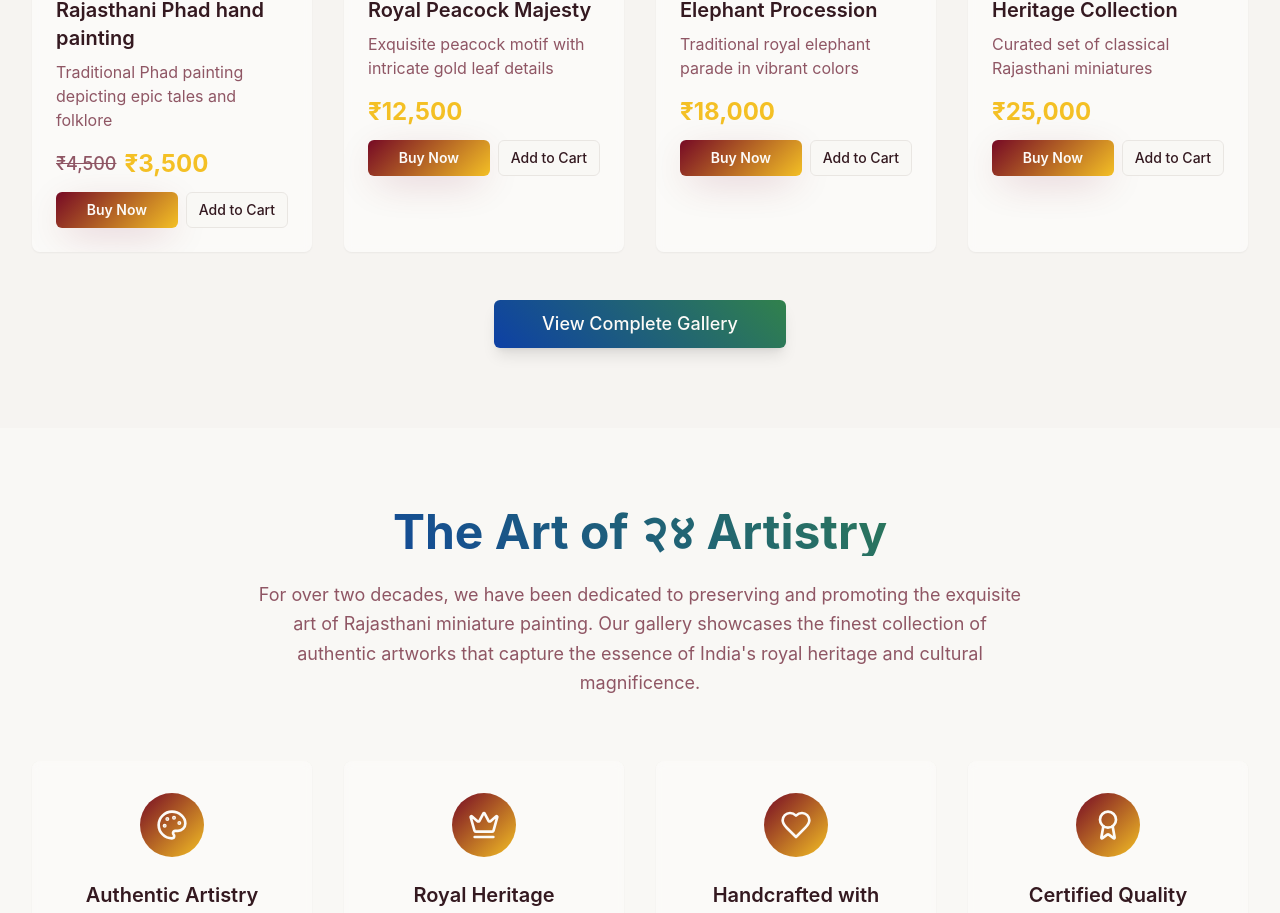
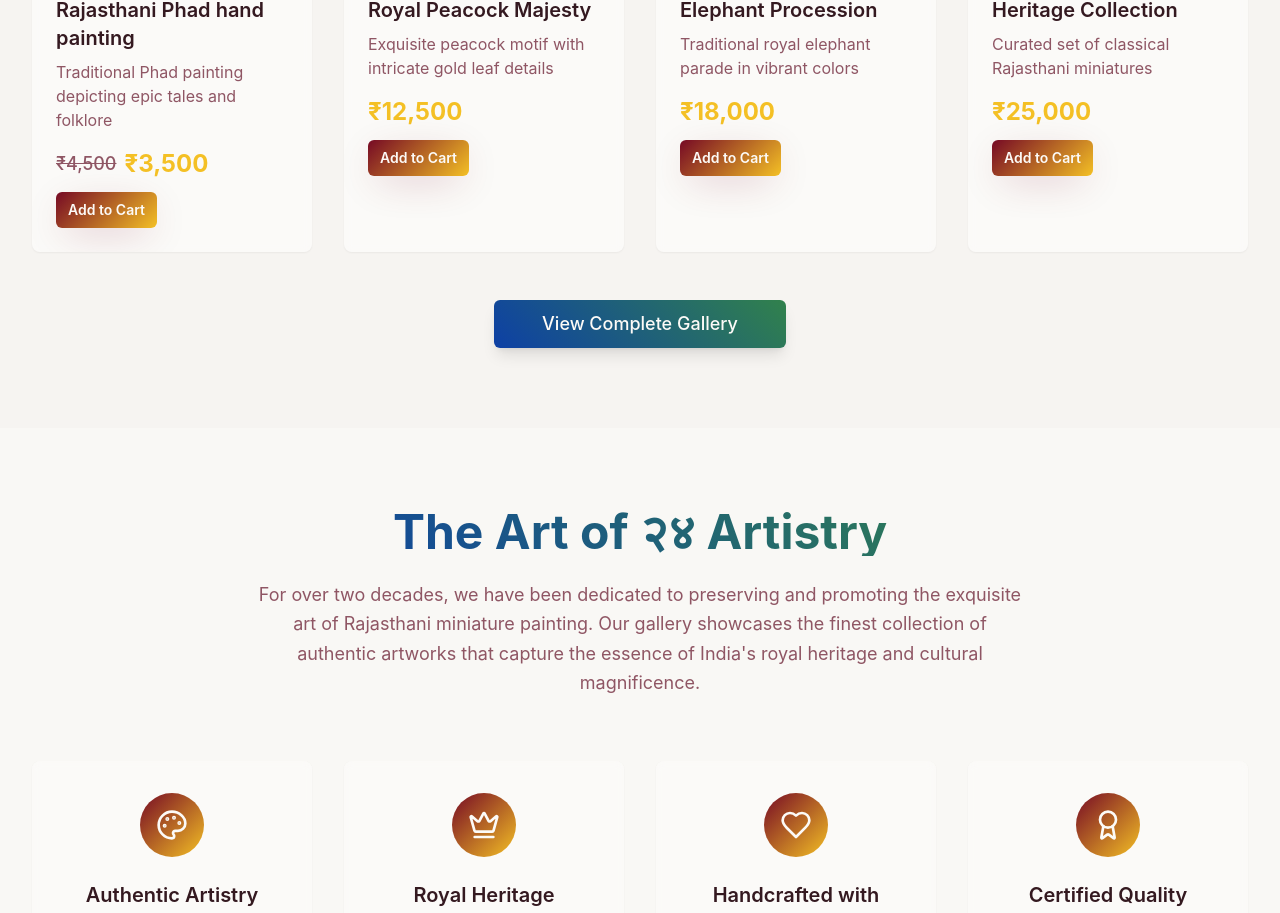
Before and after one commit to Harshchougule1/twentyfour-rajasthani-artistry, a React (Vite) app: page / in a window 1280 px wide. Shown: the part 1375-2288 px from the top of the page. Built offline with nearby package versions, Linux system fonts and the light colour scheme.

Commit message:
Remove "Buy Now" from cards
Remove the "Buy Now" button from all painting cards on the main gallery view.

```diff
--- a/src/components/FeaturedGallery.tsx
+++ b/src/components/FeaturedGallery.tsx
@@ -86,9 +86,6 @@ const FeaturedGallery = () => {
     });
   };
 
-  const handleBuyNow = (painting: typeof paintings[0]) => {
-    window.open(`https://wa.me/918605322549?text=Hi, I want to buy ${painting.title} for ${painting.price}`, '_blank');
-  };
 
   return (
     <section id="gallery" className="py-20 bg-muted/30">
@@ -141,20 +138,9 @@ const FeaturedGallery = () => {
                       {painting.price}
                     </span>
                   </div>
-                  <div className="flex gap-2">
+                  <div>
                     <Button
                       variant="royal"
-                      size="sm"
-                      className="flex-1"
-                      onClick={(e) => {
-                        e.stopPropagation();
-                        handleBuyNow(painting);
-                      }}
-                    >
-                      Buy Now
-                    </Button>
-                    <Button
-                      variant="outline"
                       size="sm"
                       onClick={(e) => {
                         e.stopPropagation();
```
